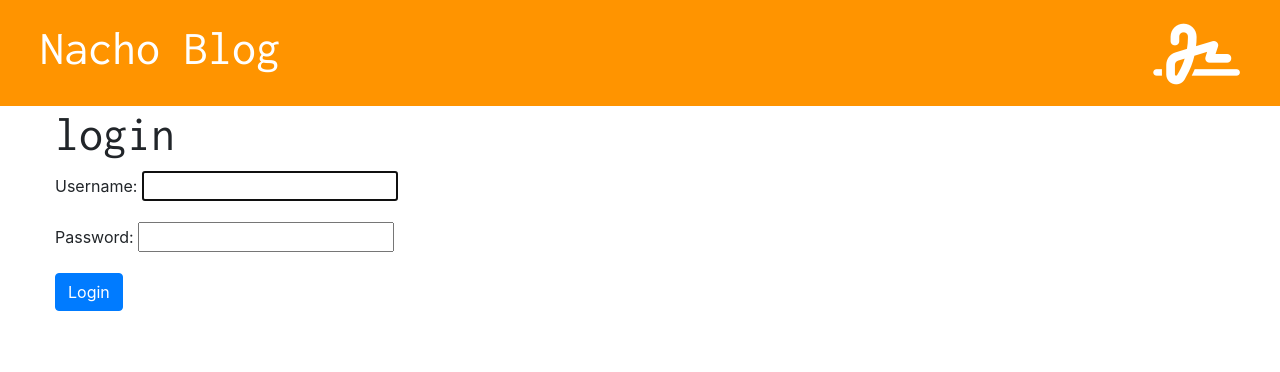
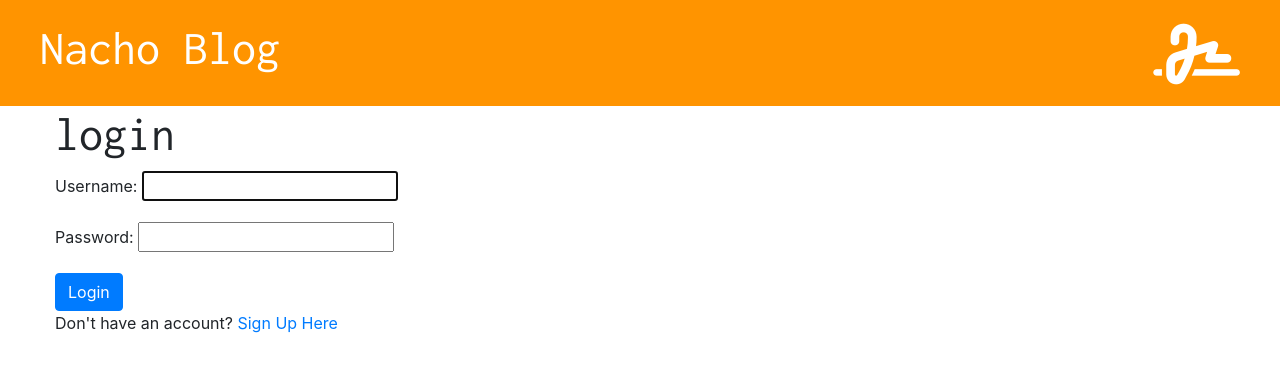
Before and after one commit to aiguozhe01/my_django_site, a Django app: page /accounts/login/ in a window 1280 px wide. Shown: the top 372 px of the page. Run offline with Django 3.2, Linux system fonts and the light colour scheme; some libraries are stand-ins or nearby versions.

Commit message:
Add signup link on login page.

```diff
--- a/blog/templates/registration/login.html
+++ b/blog/templates/registration/login.html
@@ -8,5 +8,5 @@
         {{ form.as_p }}
         <button type="submit" class="btn btn-primary">Login</button>
     </form>
-
+    <p>Don't have an account? <a href="{% url 'signup' %}">Sign Up Here</a></p>
 {% endblock %}
```
Also changed, not shown: db.sqlite3.
